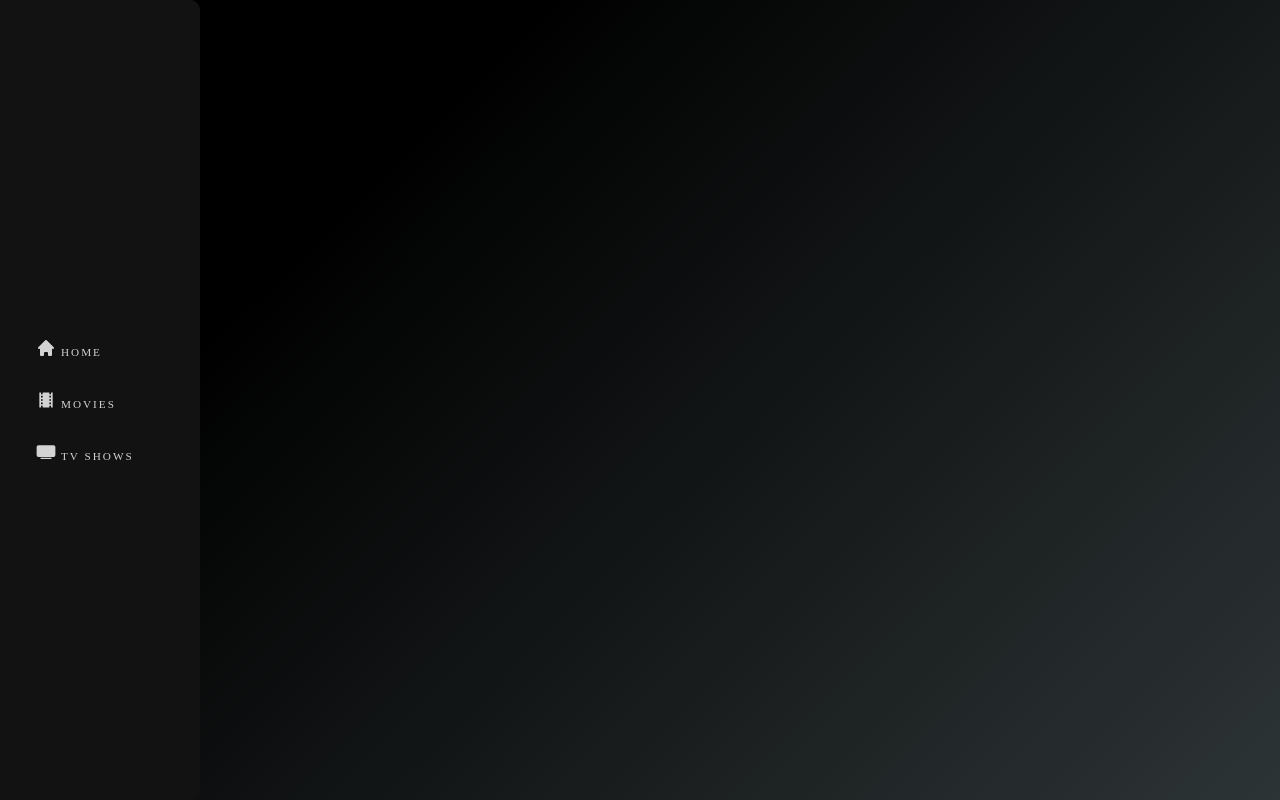
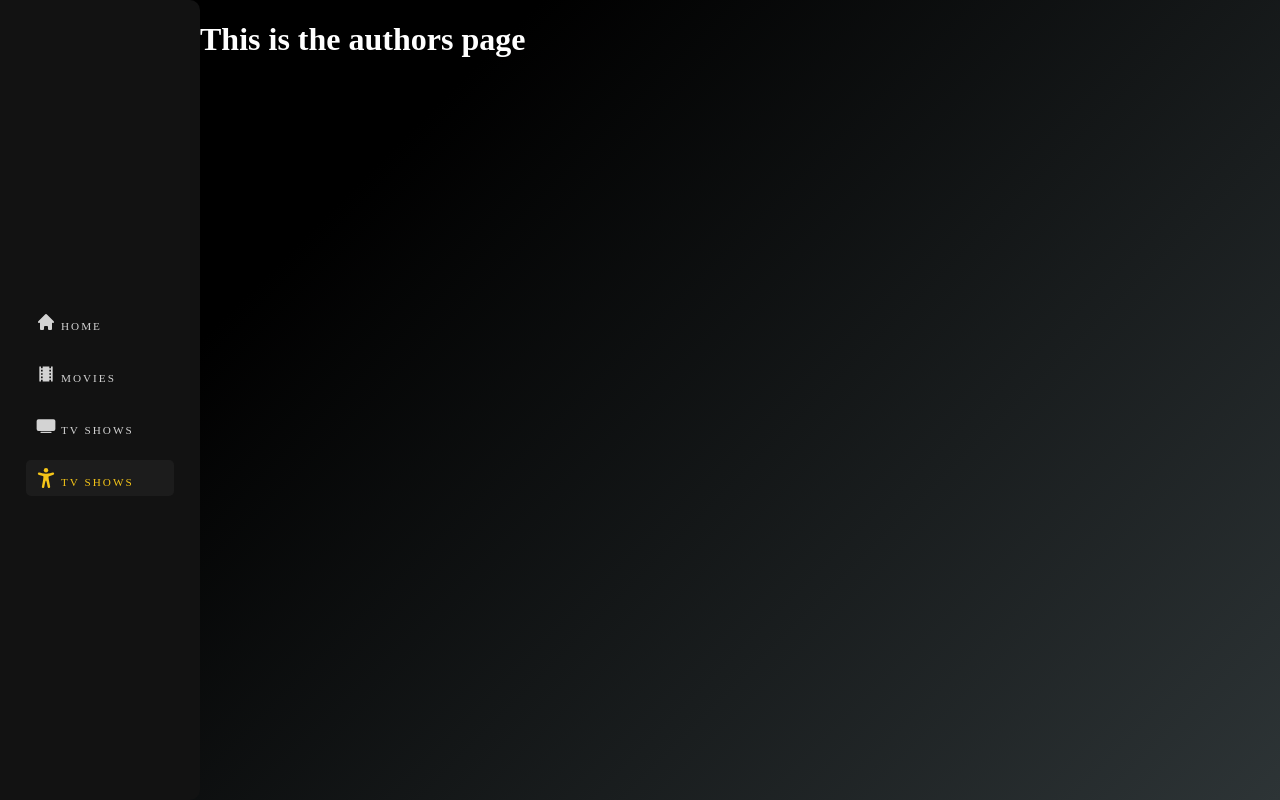
Before and after one commit to reedx8/Movie-Dashboard, a React (Create React App) app in the folder dashboard/: page /authors in a window 1280 px wide. Built offline with nearby package versions, Linux system fonts and the light colour scheme; what webfontloader would draw is missing.

Commit message:
added authors page

```diff
--- a/dashboard/src/App.js
+++ b/dashboard/src/App.js
@@ -4,6 +4,7 @@ import Sidebar from "./components/Sidebar";
 import Homepage from "./components/Homepage";
 import Moviespage from "./components/Moviespage";
 import Showspage from "./components/Showspage";
+import Authorspage from "./components/Authorspage";
 import { BrowserRouter as Router, Switch, Route } from "react-router-dom";
 import "./App.css";
 
@@ -18,6 +19,7 @@ function App() {
           <Route path="/" component={Homepage} exact />
           <Route path="/movies" component={Moviespage} exact />
           <Route path="/shows" component={Showspage} exact />
+          <Route path="/authors" component={Authorspage} exact />
         </Switch>
       </Router>
     </div>
--- /dev/null
+++ b/dashboard/src/components/Authorspage.js
@@ -0,0 +1,12 @@
+import React from 'react'
+
+import "./Showspage.css";
+const Authorspage = () => {
+    return (
+        <div>
+            <h1 style={{color: "white"}}>This is the authors page</h1>
+        </div>
+    )
+}
+
+export default Authorspage
--- a/dashboard/src/components/Sidebar.js
+++ b/dashboard/src/components/Sidebar.js
@@ -2,7 +2,7 @@ import React from "react";
 import "./Sidebar.css";
 import { HiHome } from "react-icons/hi";
 import { MdLocalMovies } from "react-icons/md";
-import { IoTv } from "react-icons/io5";
+import { IoTv, IoAccessibility } from "react-icons/io5";
 import { IconContext } from "react-icons";
 import { Link, NavLink } from "react-router-dom";
 
@@ -44,6 +44,14 @@ export default function Sidebar() {
           </IconContext.Provider>
           TV Shows
         </NavLink>
+        <NavLink to="/authors" className="navlink" activeClassName="routeActive">
+          <IconContext.Provider
+            value={{ className: "sidebarIcons", title: "Authors page" }}
+          >
+            <IoAccessibility />
+          </IconContext.Provider>
+          TV Shows
+        </NavLink>
       </div>
     </div>
   );
```
Also changed, not shown: dashboard/src/components/Authorspage.css (added).
